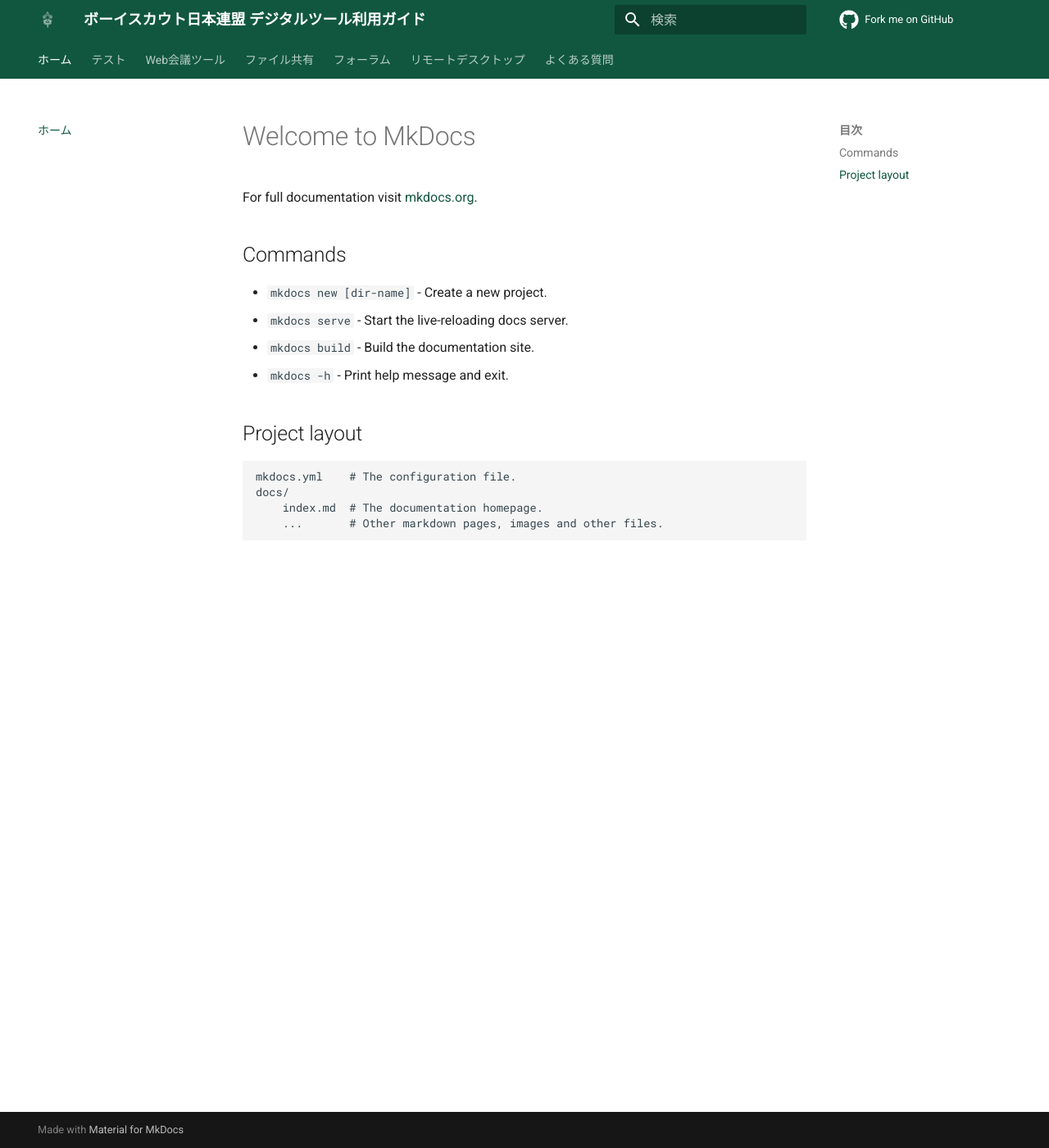
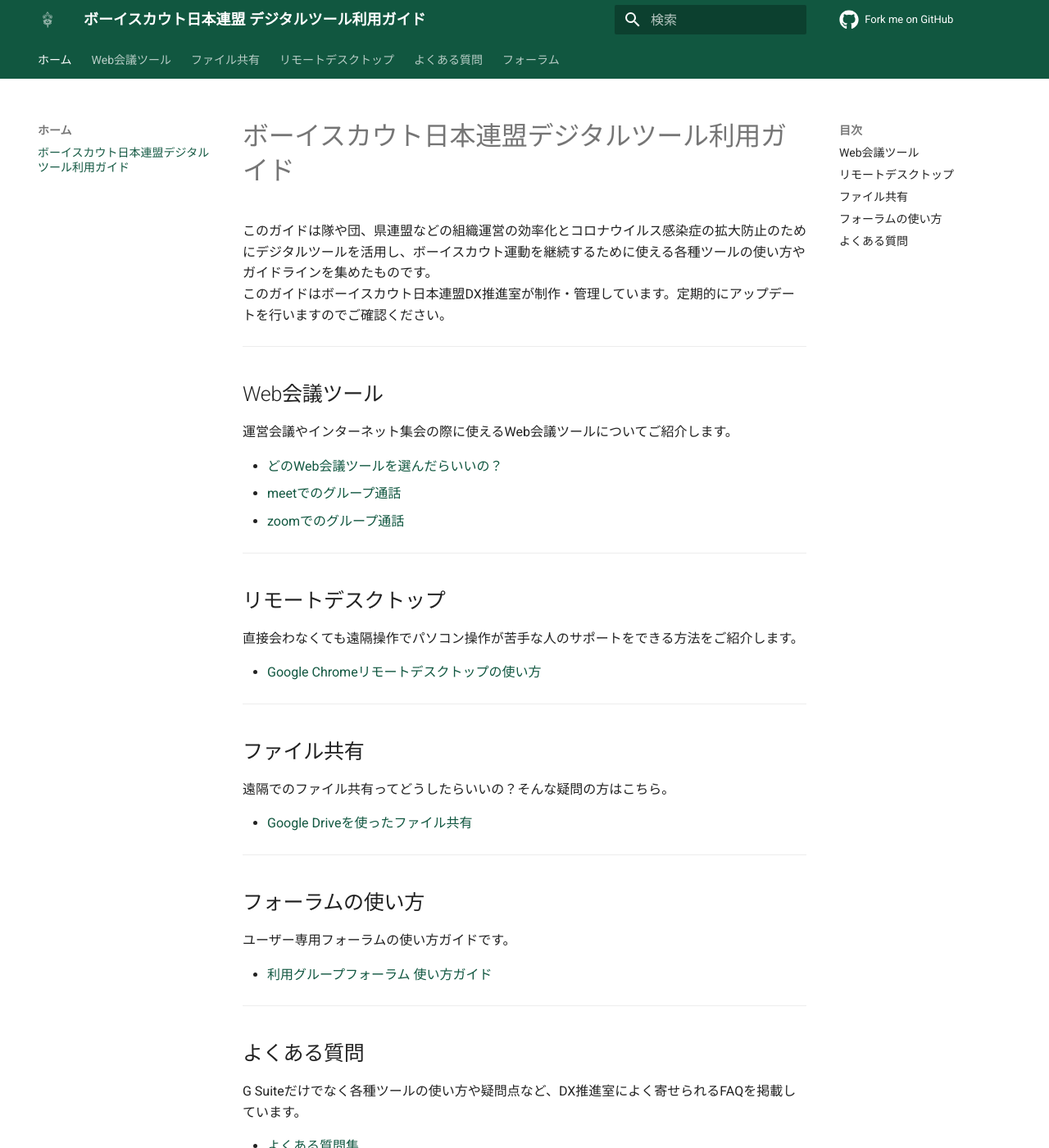
Before and after one commit to Scout-Association-of-Japan/DX-promotion-guidelines, an MkDocs documentation site: the page built from docs/index.md, in a window 1280 px wide and 1400 px high. Shown: the whole window at 82% size. Built offline with MkDocs 1.6.1 and Material for MkDocs 9.7.7, drawn with Linux system fonts in a browser that asks for light colours; comment, search, counter and statistics services are not loaded; some of the changed text lies outside the part shown.

Commit message:
Update mkdocs.yml (#92)
* Update mkdocs.yml

アナリティクス、navメニュー、デフォルトページを設定

* replace Home to index

Home.mdの中身をindex.mdに入れ替え

* Update mkdocs.yml

remove google_analytics setting

* Create package.json

* Update mkdocs.yml

* Update .textlintrc

* Update package.json

* Update package.json

* Update mkdocs.yml

元に戻す

* Update CONTRIBUTORS.md

textlintのテスト

* Revert "Update CONTRIBUTORS.md"

This reverts commit 2701fe883f6fc9a9a984aa5bb62f804e3ed9ed46.

```diff
--- a/docs/index.md
+++ b/docs/index.md
@@ -1,20 +1,50 @@
----
-title: ホーム
----
-# Welcome to MkDocs
+# ボーイスカウト日本連盟デジタルツール利用ガイド
 
-For full documentation visit [mkdocs.org](https://www.mkdocs.org).
+このガイドは隊や団、県連盟などの組織運営の効率化とコロナウイルス感染症の拡大防止のためにデジタルツールを活用し、ボーイスカウト運動を継続するために使える各種ツールの使い方やガイドラインを集めたものです。<br />
+このガイドはボーイスカウト日本連盟DX推進室が制作・管理しています。定期的にアップデートを行いますのでご確認ください。
 
-## Commands
+-------
 
-* `mkdocs new [dir-name]` - Create a new project.
-* `mkdocs serve` - Start the live-reloading docs server.
-* `mkdocs build` - Build the documentation site.
-* `mkdocs -h` - Print help message and exit.
+## Web会議ツール
+運営会議やインターネット集会の際に使えるWeb会議ツールについてご紹介します。
 
-## Project layout
+- [どのWeb会議ツールを選んだらいいの？](web-meeting-guide/WhatShouldIChoose.md)
+- [meetでのグループ通話](web-meeting-guide/meet/GoogleMeet.md)
+- [zoomでのグループ通話](web-meeting-guide/zoom/ZoomMeeting.md)
 
-    mkdocs.yml    # The configuration file.
-    docs/
-        index.md  # The documentation homepage.
-        ...       # Other markdown pages, images and other files.
+-----
+
+## リモートデスクトップ
+
+直接会わなくても遠隔操作でパソコン操作が苦手な人のサポートをできる方法をご紹介します。
+
+- [Google Chromeリモートデスクトップの使い方](remote-desktop/HowToUseChromeRD.md)
+
+-----
+
+## ファイル共有
+
+遠隔でのファイル共有ってどうしたらいいの？そんな疑問の方はこちら。
+
+- [Google Driveを使ったファイル共有](file-share/HowToUseGDrive.md)
+
+-----
+
+## フォーラムの使い方
+
+ユーザー専用フォーラムの使い方ガイドです。
+
+- [利用グループフォーラム 使い方ガイド](group/HowtoUseUserForum.md)
+
+-----
+
+## よくある質問
+G Suiteだけでなく各種ツールの使い方や疑問点など、DX推進室によく寄せられるFAQを掲載しています。
+
+- [よくある質問集](Faq.md)
+
+-----
+
+このガイドは[ボーイスカウト日本連盟のGitHub](https://github.com/Scout-Association-of-Japan/DX-promotion-guidelines)で管理されています。
+
+皆様からの修正提案(Pull Request)や要望(Issue)などお待ちしております。
--- a/mkdocs.yml
+++ b/mkdocs.yml
@@ -36,15 +36,15 @@ markdown_extensions:
       emoji_generator: !!python/name:materialx.emoji.to_svg
 
 nav:
-  - ホーム: index.md
-  - テスト: test.md
+  - ホーム:
+    - ボーイスカウト日本連盟デジタルツール利用ガイド: index.md
   - Web会議ツール:
-    - Installation: getting-started.md
+    - どの会議ツールを選んだらいいの?: web-meeting-guide/WhatShouldIChoose.md
   - ファイル共有:
-    - Changing the colors: setup/changing-the-colors.md
+    - Googleドライブでファイル共有をしてみよう: file-share/HowToUseGDrive.md
+  - リモートデスクトップ:
+    - リモートデスクトップを使ってみよう: remote-desktop/HowToUseChromeRD.md
+  - よくある質問:
+    - よくある質問集(FAQ): Faq.md
   - フォーラム:
-    - Abbreviations: reference/abbreviations.md
-  - リモートデスクトップ:
-    - Meta tags: reference/meta-tags.md
-  - よくある質問:
-    - Release notes: changelog.md
+    - デジタルツール提供プログラム利用グループ: group/HowtoUseUserForum.md
```
Also changed, not shown: docs/Home.md (deleted, +0 -50 lines), package.json (added, +24 -0 lines), 1 other file.
